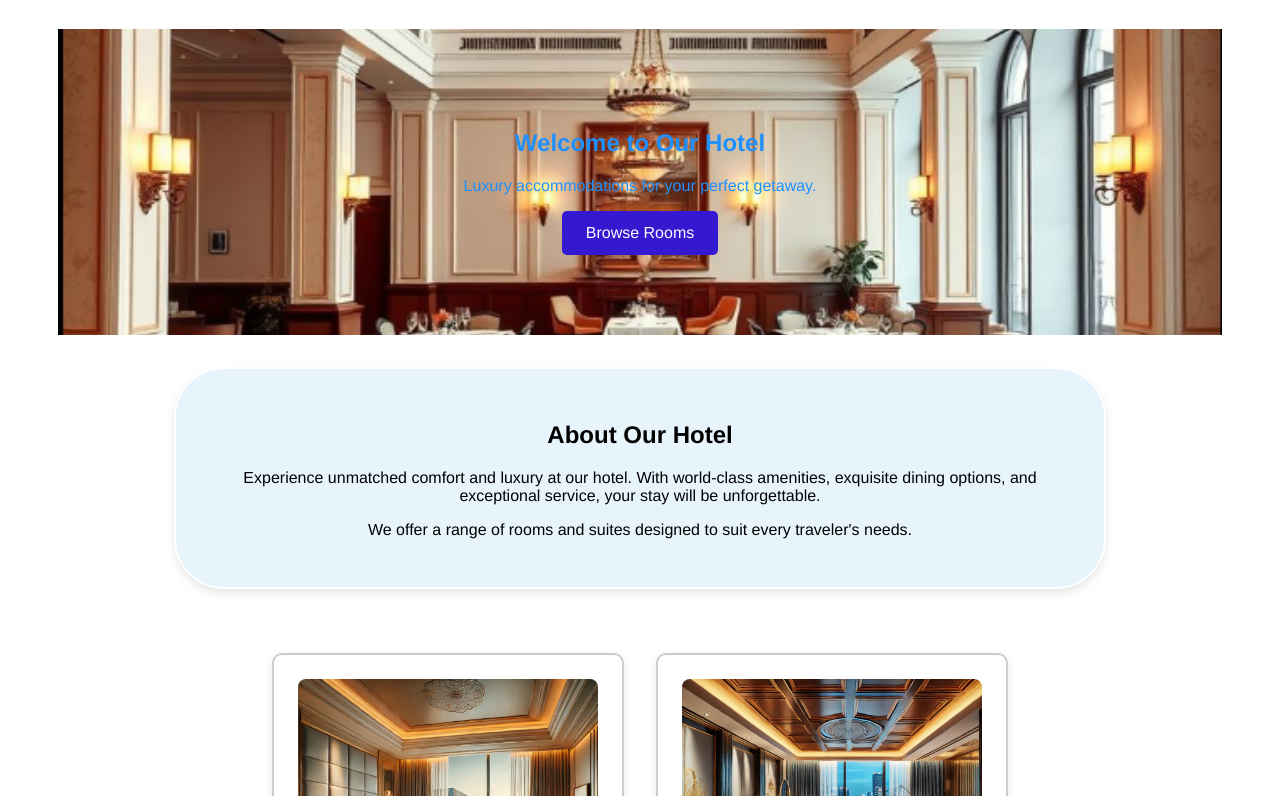
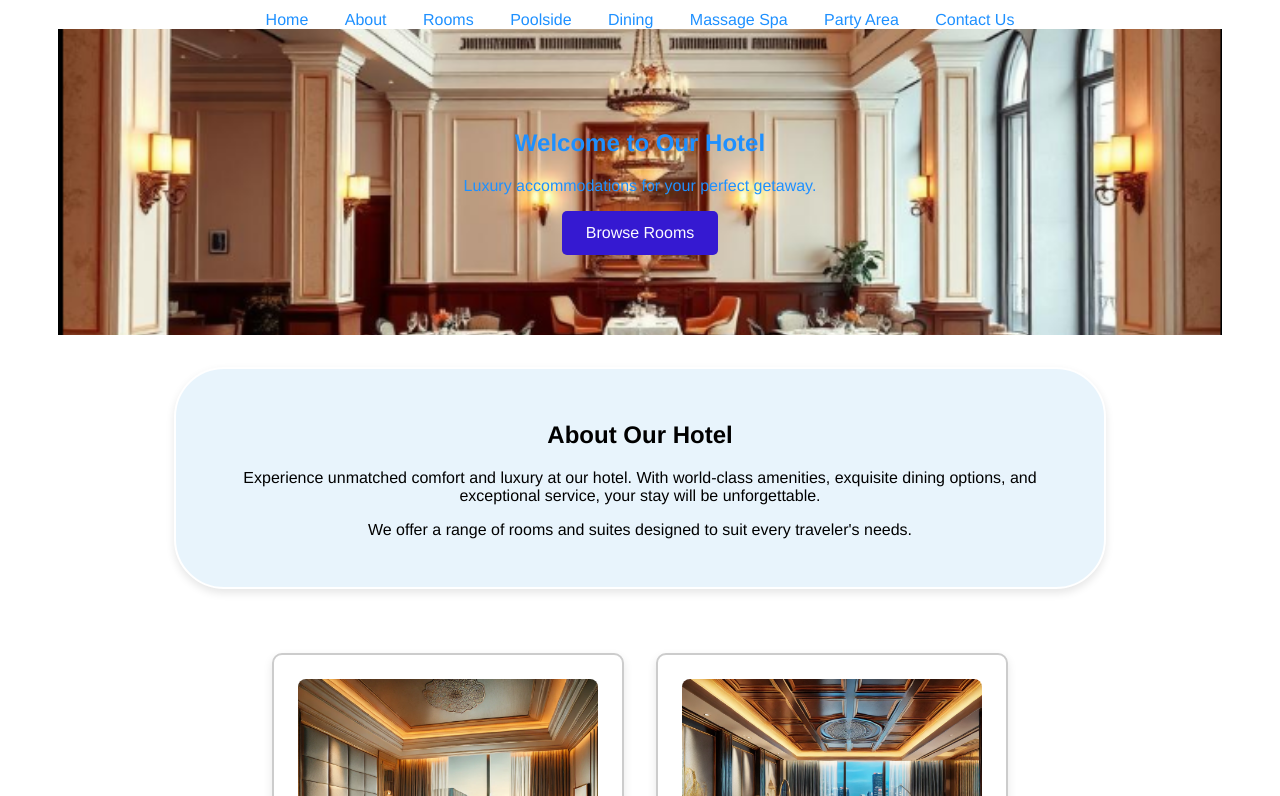
Before and after one commit to IsrealDWZ/Aurea-Regia-Hotel, a plain HTML site: page index.html in a window 1280 px wide. Shown: the part 224-1020 px from the top of the page. Drawn offline with Linux system fonts and the light colour scheme; a web font is replaced by a local one.

Commit message:
Update index.html

```diff
--- a/index.html
+++ b/index.html
@@ -28,7 +28,7 @@
          }
 
         nav a {
-            color: #ffffff;
+            color: #1E90FF;
             text-decoration: none;
             margin: 0 1rem;
         }
```
